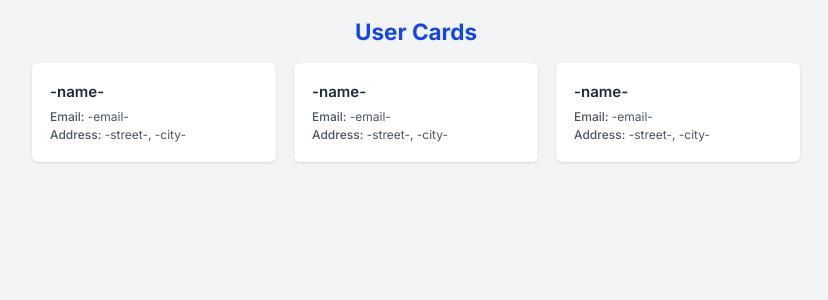
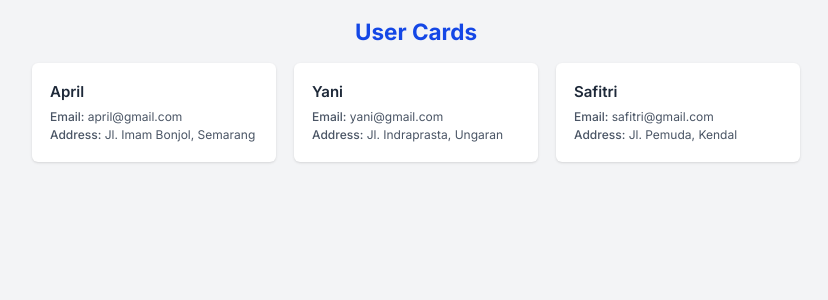
Before and after one commit to xxyourmoon/project-react-fth, a React (Vite) app: page / in a window 1280 px wide. Shown: the top 300 px of the page, without its empty margins (224-1052 px from the left). Built offline with nearby package versions, Linux system fonts and the light colour scheme.

Commit message:
Tutorial Understanding JSX in ReactJS and ES6 - Destructuring Object Props

```diff
--- a/src/Exercise.jsx
+++ b/src/Exercise.jsx
@@ -11,11 +11,25 @@ function Exercise() {
           User Cards
         </h1>
 
-        {/* Grid container untuk user card */}
         <div className="grid md:grid-cols-2 lg:grid-cols-3 gap-6 max-w-5xl mx-auto">
-          <UserCard />
-          <UserCard />
-          <UserCard />
+          <UserCard
+            name="April"
+            email="april@gmail.com"
+            street="Jl. Imam Bonjol"
+            city="Semarang"
+          />
+          <UserCard
+            name="Yani"
+            email="yani@gmail.com"
+            street="Jl. Indraprasta"
+            city="Ungaran"
+          />
+          <UserCard
+            name="Safitri"
+            email="safitri@gmail.com"
+            street="Jl. Pemuda"
+            city="Kendal"
+          />
         </div>
       </div>
     </>
--- a/src/UserCard.jsx
+++ b/src/UserCard.jsx
@@ -1,20 +1,22 @@
 import React from "react";
 
-function UserCard() {
+function UserCard(props) {
+  const { name, email, street, city } = props;
+
   return (
     // Card container
     <div className="bg-white p-6 rounded-lg shadow hover:shadow-md transition-shadow">
       {/* Nama user */}
-      <h2 className="text-xl font-semibold text-gray-800 mb-2">-name-</h2>
+      <h2 className="text-xl font-semibold text-gray-800 mb-2">{name}</h2>
 
       {/* Email user */}
       <p className="text-gray-600">
-        <span className="font-medium">Email:</span> -email-
+        <span className="font-medium">Email:</span> {email}
       </p>
 
       {/* Alamat user */}
       <p className="text-gray-600">
-        <span className="font-medium">Address:</span> -street-, -city-
+        <span className="font-medium">Address:</span> {street}, {city}
       </p>
     </div>
   );
```
